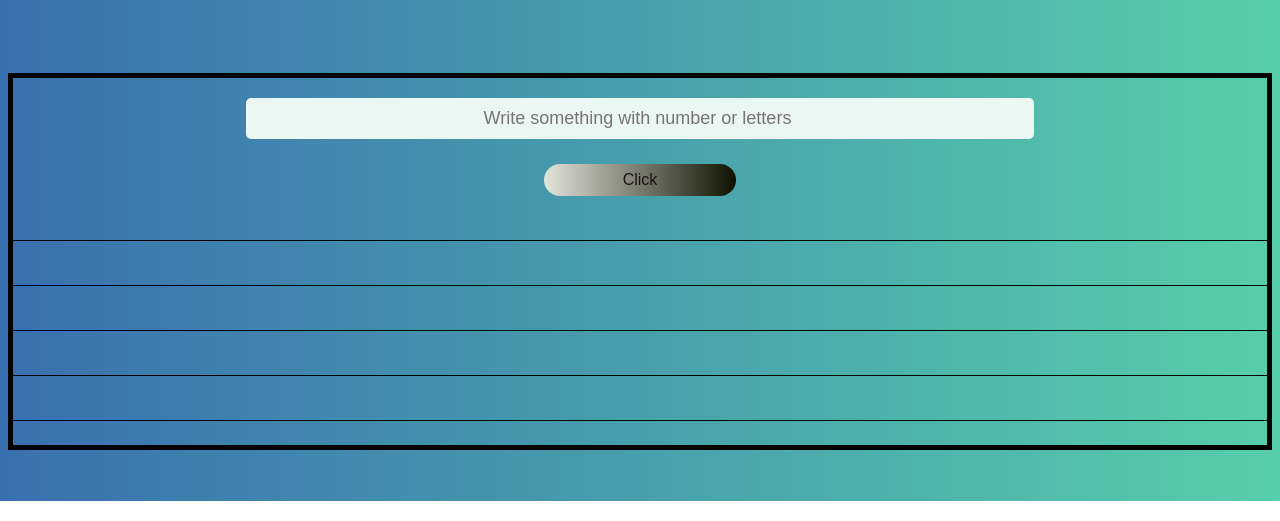
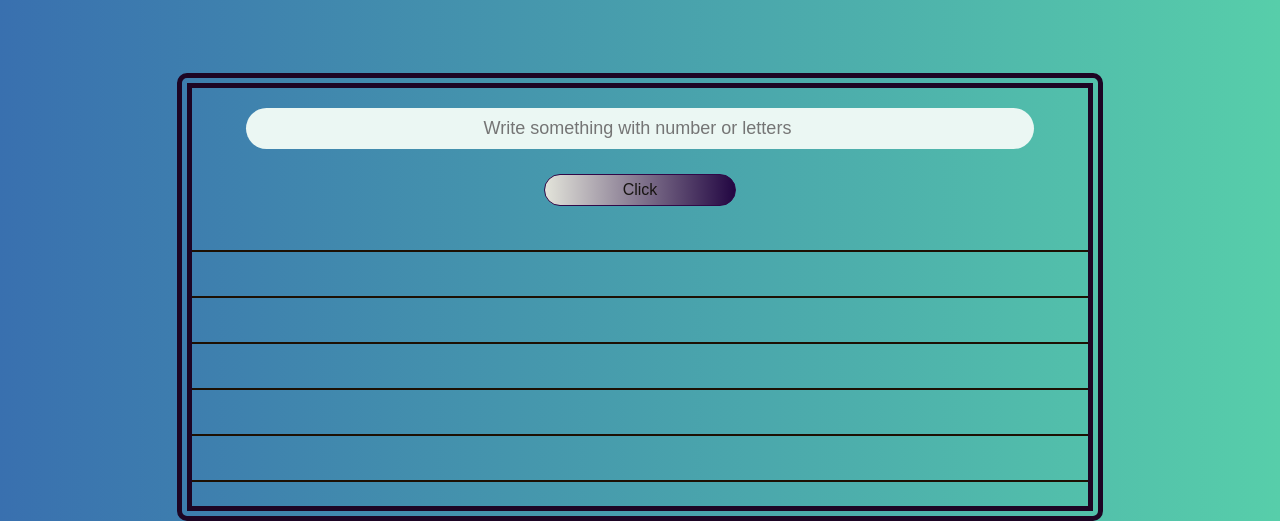
Before and after one commit to ysfoz/Seperator, a plain HTML site: page index.html in a window 1280 px wide. Shown: the part 393-914 px from the top of the page. Drawn offline with Linux system fonts and the light colour scheme.

Commit message:
I added last changes for style

```diff
--- a/index.html
+++ b/index.html
@@ -8,7 +8,7 @@
 </head>
 <body>
     <header>
-        <h1>Number or word seperator</h1>
+        <h1>Number and Word Seperator</h1>
     </header>
     <main>
         <div>
@@ -16,6 +16,7 @@
             <button id="button">click</button>
         </div>
         <div>
+            <p id="inputSentence" class="box"></p>
             <p id="result" class="box"></p>
             <p id="vowel" class="box"></p>
             <p id="consonant" class="box"></p>
--- a/index.js
+++ b/index.js
@@ -5,6 +5,7 @@ const result = document.querySelector("#result");
 const vowel = document.querySelector("#vowel");
 const consonant = document.querySelector("#consonant");
 const number = document.querySelector("#number");
+const inputSentence = document.querySelector("#inputSentence");
 const correktorElement = document.querySelector('#correktor');
 button.addEventListener("click", function () {
     correctMaker(input);
@@ -18,7 +19,7 @@ function correctMaker(item) {
     for (let j =(CorrectSentenceArr.length) - 1; j>= 0; j--){
     sentence += CorrectSentenceArr[j] + " "
 }
-correktorElement.innerHTML = sentence
+correktorElement.innerHTML = `Here was word by word written backwards : "${sentence}"`
 }
 
 function reverseStr(str) {
@@ -58,9 +59,9 @@ function reverseStr(str) {
         alert('You can write to something ')
 
     }else{
-        result.innerHTML = `This is your Sentence but in reverse : ${reverseString}`}
+        result.innerHTML = `This is your Sentence but in reverse : "${reverseString}"`}
 
-
+        inputSentence.innerHTML =`This is your sentence : "${input.value}" `
         vowel.innerHTML = `There are ${counterVowel} vowels in what you wrote.Here you can see : "${emptyVowelArr}" `
 
         consonant.innerHTML = `There are ${emptyConsonantArr.length} consonant and spelling Marks in what you wrote.Here you can see : "${emptyConsonantArr}" `
--- a/style.scss
+++ b/style.scss
@@ -16,8 +16,11 @@ header{
 main{
 
     font-size: 1.5rem;
-    border: 5px solid black;
+    border: 15px double rgb(29, 5, 36);
+    border-radius: 10px;
     height: auto;
+    width: 70vw;
+    margin: 0 auto;
     & div input{
         display: block;
         width: 60vw;
@@ -25,7 +28,7 @@ main{
         padding: 10px;
         text-align: center;
         border: none;
-        border-radius: 5px;
+        border-radius: 50px;
         margin: 20px auto;
         outline: none;
         font-size: large;
@@ -36,8 +39,8 @@ main{
         width: 12rem;
         height: 2rem;
         padding: 3px;
-        background:linear-gradient(to right,rgb(227, 228, 218),rgb(15, 17, 0));
-        border: none;
+        background:linear-gradient(to right,rgb(227, 228, 218),rgb(34, 6, 66));
+        border: 1px solid rgb(48, 8, 71);
         border-radius: 25px;
         font-size: 1rem;
         color: rgb(24, 21, 18);
@@ -45,9 +48,10 @@ main{
         margin-top: 25px;
     }
     & .box{
-        border-bottom: 1px solid black;
+        border-bottom: 2px solid rgb(29, 16, 3);
         padding: 10px 0;
         text-align: center;
+
     }
     & #result{
         color:rgb(2, 2, 2);
```
Also changed, not shown: style.css, 1 other file.
